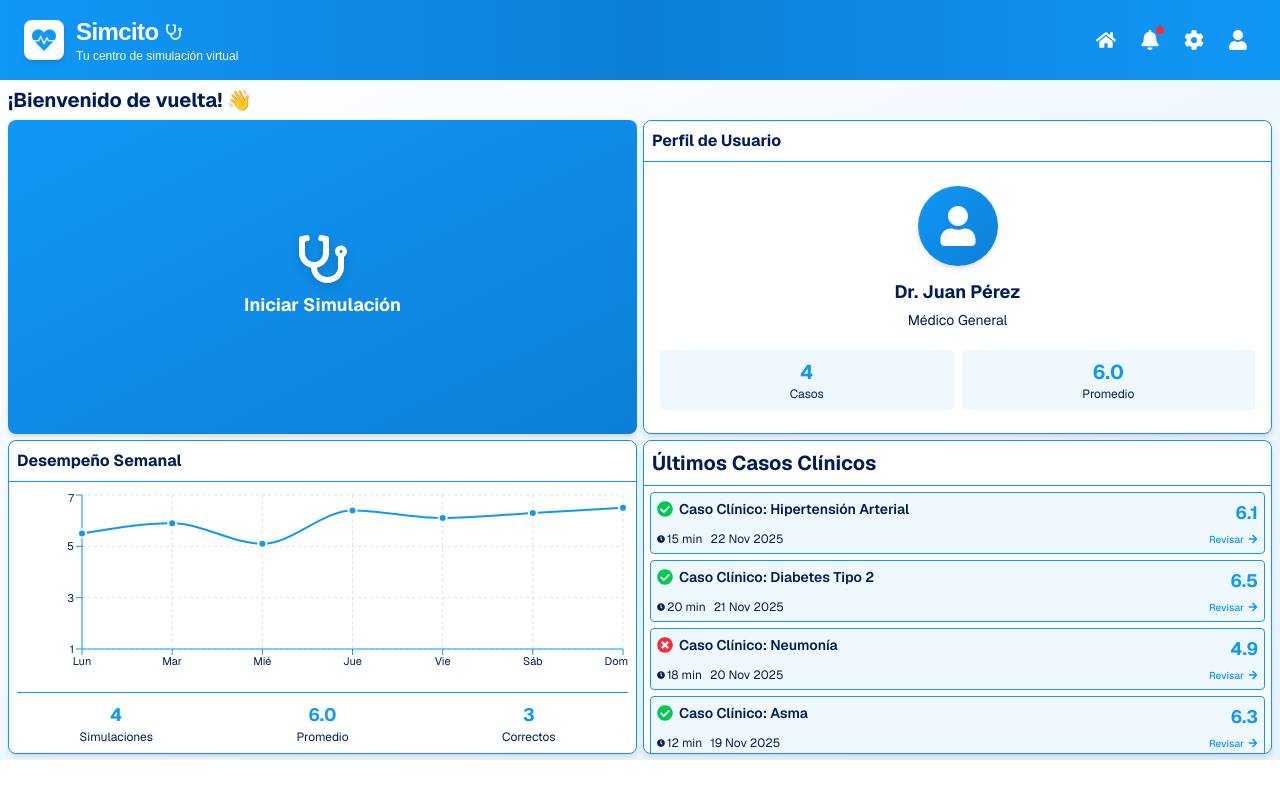
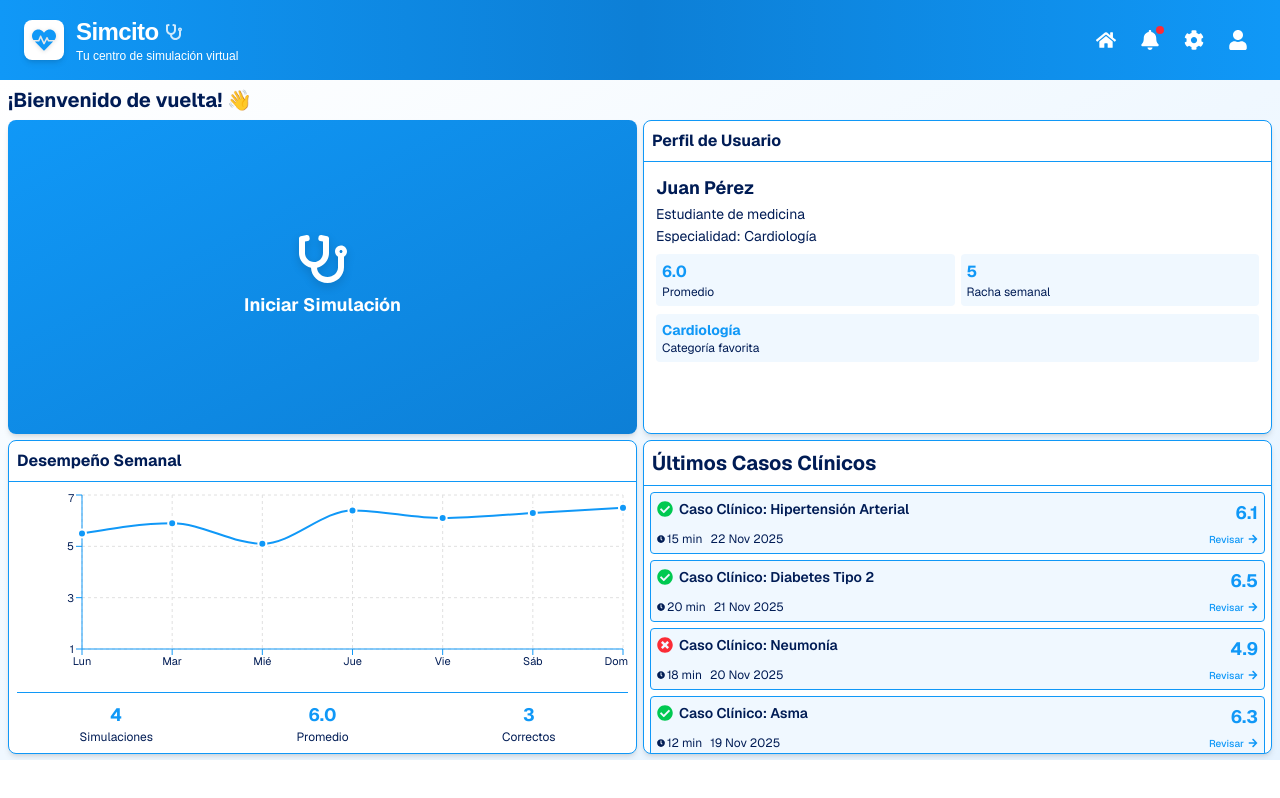
Before and after one commit to fcocea/hack-platanus-13, a Next.js app: page / in a window 1280 px wide. Built offline with nearby package versions, Linux system fonts and the light colour scheme.

Commit message:
feat: home page fixed

```diff
--- a/app/page.tsx
+++ b/app/page.tsx
@@ -99,29 +99,21 @@ export default function Home() {
                   Perfil de Usuario
                 </h3>
               </div>
-              <div className="flex-1 flex flex-col items-center justify-center gap-3 p-4">
-                <div className="w-20 h-20 bg-gradient-to-br from-[#1098f7] to-[#0d7fd6] rounded-full flex items-center justify-center shadow-md">
-                  <FaUser className="w-10 h-10 text-white" />
-                </div>
-                <div className="text-center">
-                  <h4 className="text-lg font-bold text-[#001c55] mb-1">
-                    Dr. Juan Pérez
+              <div className="flex-1 flex flex-col gap-2 p-3 min-h-0">
+                <div>
+                  <h4 className="text-lg font-bold text-[#001c55] mb-0.5">
+                    Juan Pérez
                   </h4>
+                  <p className="text-sm text-[#001c55] text-opacity-70 mb-0.5">
+                    Estudiante de medicina
+                  </p>
                   <p className="text-sm text-[#001c55] text-opacity-70">
-                    Médico General
+                    Especialidad: Cardiología
                   </p>
                 </div>
-                <div className="w-full grid grid-cols-2 gap-2 mt-2">
-                  <div className="text-center p-2 bg-[#f0f8ff] rounded">
-                    <div className="text-xl font-bold text-[#1098f7]">
-                      {historialSimulaciones.length}
-                    </div>
-                    <div className="text-xs text-[#001c55] text-opacity-60">
-                      Casos
-                    </div>
-                  </div>
-                  <div className="text-center p-2 bg-[#f0f8ff] rounded">
-                    <div className="text-xl font-bold text-[#1098f7]">
+                <div className="grid grid-cols-2 gap-1.5">
+                  <div className="p-1.5 bg-[#f0f8ff] rounded">
+                    <div className="text-base font-bold text-[#1098f7]">
                       {(
                         historialSimulaciones.reduce(
                           (acc, s) => acc + s.nota,
@@ -132,6 +124,22 @@ export default function Home() {
                     <div className="text-xs text-[#001c55] text-opacity-60">
                       Promedio
                     </div>
+                  </div>
+                  <div className="p-1.5 bg-[#f0f8ff] rounded">
+                    <div className="text-base font-bold text-[#1098f7]">
+                      5
+                    </div>
+                    <div className="text-xs text-[#001c55] text-opacity-60">
+                      Racha semanal
+                    </div>
+                  </div>
+                </div>
+                <div className="p-1.5 bg-[#f0f8ff] rounded">
+                  <div className="text-sm font-bold text-[#1098f7]">
+                    Cardiología
+                  </div>
+                  <div className="text-xs text-[#001c55] text-opacity-60">
+                    Categoría favorita
                   </div>
                 </div>
               </div>
```
